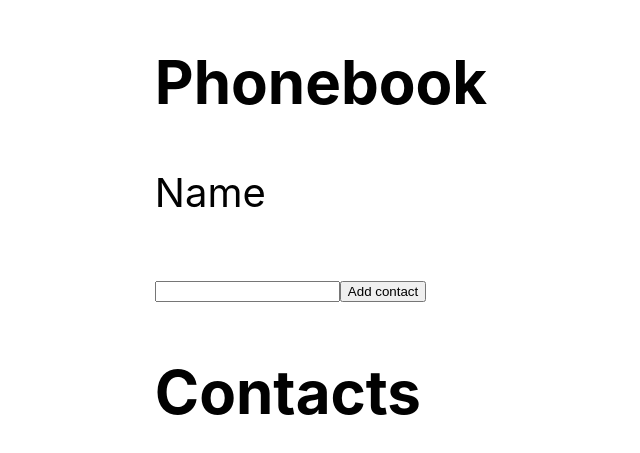
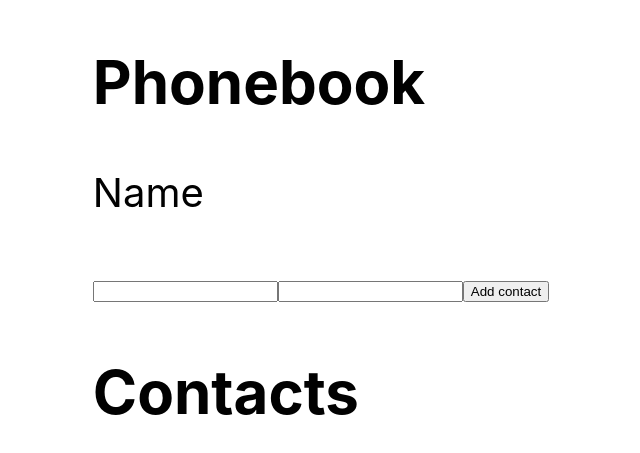
Before and after one commit to izaitseva/goit-react-hw-07-phonebook, a React (Create React App) app: page / in a window 1280 px wide. Shown: the part 163-616 px from the top of the page, without its empty margins (319-959 px from the left). Built offline with nearby package versions, Linux system fonts and the light colour scheme.

Commit message:
number input

```diff
--- a/src/components/Phonebook.jsx
+++ b/src/components/Phonebook.jsx
@@ -5,15 +5,22 @@ export class Phonebook extends React.Component {
 
     state = {
         contacts: [],
-        name: ''
+        name: '',
+        number: ''
     }
 
     nameInputId = nanoid();
 
-    handleChange = e => {
+    handleChangeName = e => {
         const { value } = e.currentTarget;
 
         this.setState({ name: value });
+    }
+
+    handleChangeNumb = e => {
+        const { value } = e.currentTarget;
+
+        this.setState({ number: value });
     }
 
     handleSubmit = event => {
@@ -22,7 +29,8 @@ export class Phonebook extends React.Component {
 
         contacts.push({
             id: nanoid(),
-            name: this.state.name
+            name: this.state.name,
+            number: this.state.number
         });
 
         this.setState({
@@ -44,18 +52,27 @@ export class Phonebook extends React.Component {
                         type="text"
                         name="name"
                         value={this.state.value}
-                        onChange={this.handleChange}
+                        onChange={this.handleChangeName}
                         pattern="^[a-zA-Zа-яА-Я]+(([' -][a-zA-Zа-яА-Я ])?[a-zA-Zа-яА-Я]*)*$"
                         title="Name may contain only letters, apostrophe, dash and spaces. For example Adrian, Jacob Mercer, Charles de Batz de Castelmore d'Artagnan"
                         required
                         id={this.nameInputId}
+                    />
+                    <input
+                        type="tel"
+                        name="number"
+                        value={this.state.value}
+                        onChange={this.handleChangeNumb}
+                        pattern="\+?\d{1,4}?[-.\s]?\(?\d{1,3}?\)?[-.\s]?\d{1,4}[-.\s]?\d{1,4}[-.\s]?\d{1,9}"
+                        title="Phone number must be digits and can contain spaces, dashes, parentheses and can start with +"
+                        required
                     />
                     <button type="submit">Add contact</button>
                 </form>
                 <h2>Contacts</h2>
                 <ul>
                     {
-                        this.state.contacts.map(el => (<li key={el.id}>{el.name}</li>))
+                        this.state.contacts.map(el => (<li key={el.id}>{el.name}:{el.number}</li>))
                     }
                 </ul>
             </div>
```
